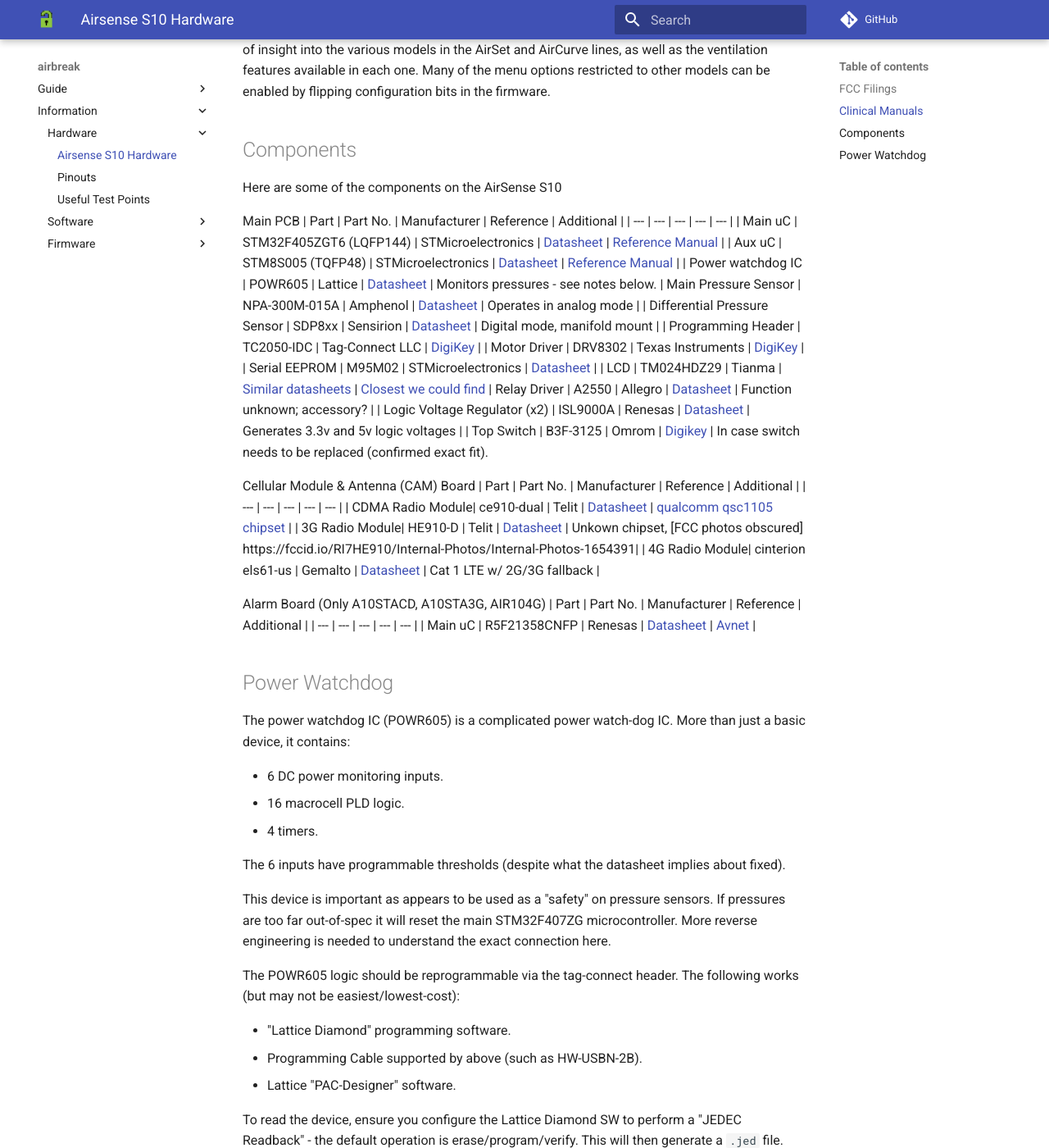
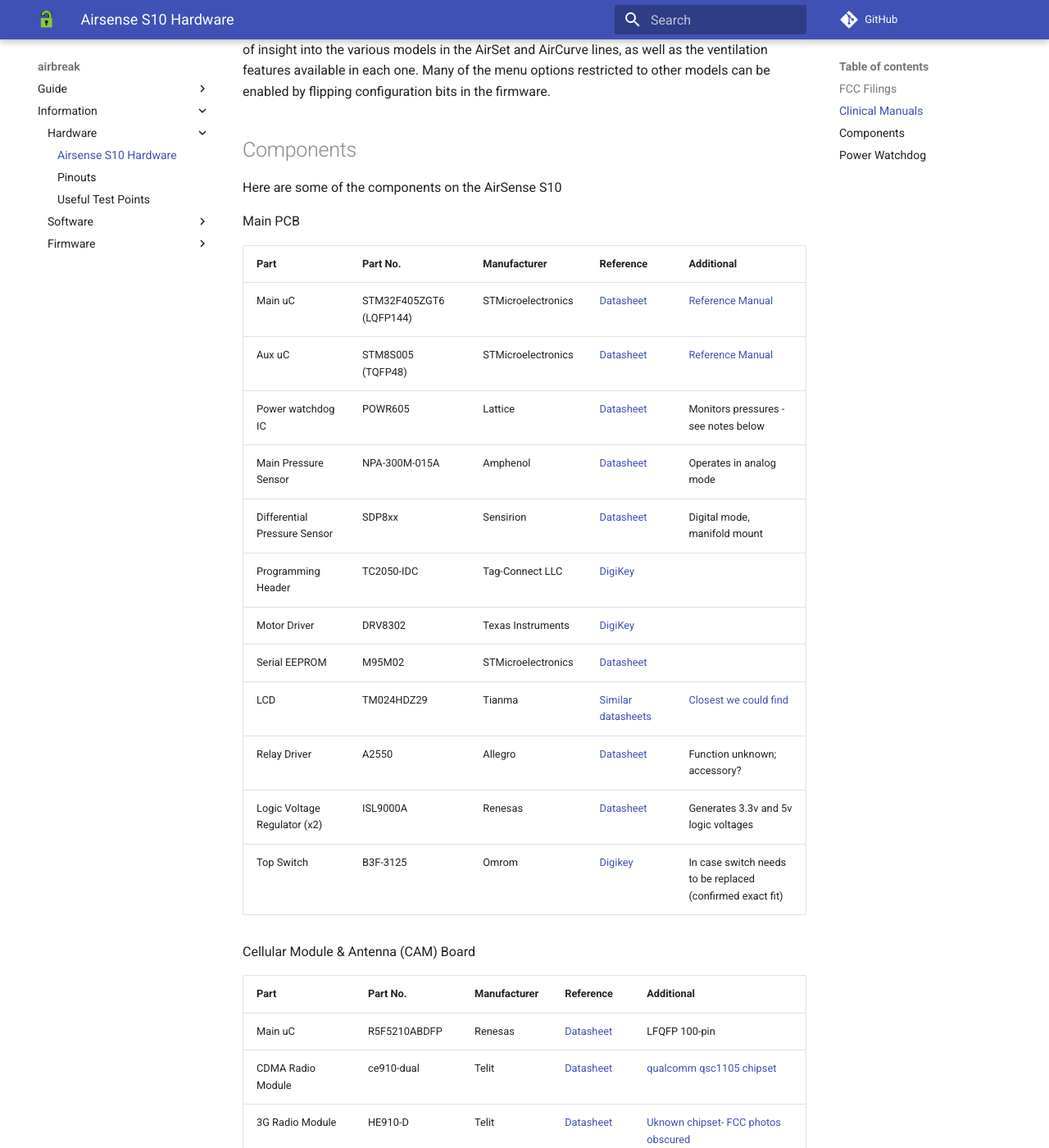
Before and after one commit to osresearch/airbreak, an MkDocs documentation site: the page built from docs/info/hardware.md, in a window 1280 px wide and 1400 px high, scrolled down 509 px. Shown: the whole window at 82% size. Built offline with MkDocs 1.6.1 and Material for MkDocs 9.7.7, drawn with Linux system fonts in a browser that asks for light colours; comment, search, counter and statistics services are not loaded; some of the changed text lies outside the part shown.

Commit message:
Update hardware.md
Updated for LCD datasheet, MCU for CAM board

```diff
--- a/docs/info/hardware.md
+++ b/docs/info/hardware.md
@@ -26,29 +26,33 @@
 Here are some of the components on the AirSense S10
 
 Main PCB
+
 | Part  		| Part No. | Manufacturer | Reference | Additional |
 | ---			| --- | --- | --- | --- |
 | Main uC		| STM32F405ZGT6 (LQFP144) | STMicroelectronics | [Datasheet](https://www.st.com/resource/en/datasheet/stm32f405zg.pdf) | [Reference Manual](https://www.st.com/resource/en/reference_manual/cd00190271-stm8s-series-and-stm8af-series-8bit-microcontrollers-stmicroelectronics.pdf) |
-| Aux uC		| STM8S005 (TQFP48) |  STMicroelectronics | [Datasheet](https://www.st.com/content/ccc/resource/technical/document/datasheet/21/5a/57/8b/f4/49/4a/12/DM00037613.pdf/files/DM00037613.pdf/jcr:content/translations/en.DM00037613.pdf)  | [Reference Manual](https://www.st.com/resource/en/reference_manual/cd00190271-stm8s-series-and-stm8af-series-8bit-microcontrollers-stmicroelectronics.pdf)   |
-| Power watchdog IC	| POWR605  | Lattice | [Datasheet](http://www.latticesemi.com/~/media/LatticeSemi/Documents/DataSheets/ProcessorPM-POWR605DataSheet.pdf) | Monitors pressures - see notes below.
+| Aux uC		| STM8S005 (TQFP48) |  STMicroelectronics | [Datasheet](https://www.st.com/content/ccc/resource/technical/document/datasheet/21/5a/57/8b/f4/49/4a/12/DM00037613.pdf/files/DM00037613.pdf/jcr:content/translations/en.DM00037613.pdf)  | [Reference Manual](https://www.st.com/resource/en/reference_manual/cd00190271-stm8s-series-and-stm8af-series-8bit-microcontrollers-stmicroelectronics.pdf) |
+| Power watchdog IC	| POWR605  | Lattice | [Datasheet](http://www.latticesemi.com/~/media/LatticeSemi/Documents/DataSheets/ProcessorPM-POWR605DataSheet.pdf) | Monitors pressures - see notes below|
 | Main Pressure Sensor  | NPA-300M-015A | Amphenol | [Datasheet](https://amphenol-sensors.com/en/component/edocman/212-novasensor-npa-surface-mount-pressure-sensors-datasheet/download?Itemid=8429) | Operates in analog mode |
 | Differential Pressure Sensor | SDP8xx | Sensirion | [Datasheet](https://www.sensirion.com/en/about-us/company/technology/cmosens-technology-for-gas-flow/) | Digital mode, manifold mount |
 | Programming Header	| TC2050-IDC | Tag-Connect LLC | [DigiKey](https://www.digikey.com/product-detail/en/tag-connect-llc/TC2050-IDC/TC2050-IDC-ND/2605366) |
 | Motor Driver | DRV8302 | Texas Instruments | [DigiKey](https://www.digikey.com/product-detail/en/tag-connect-llc/TC2050-IDC/TC2050-IDC-ND/2605366) |
 | Serial EEPROM | M95M02 | STMicroelectronics | [Datasheet](https://www.st.com/resource/en/datasheet/m95m02-dr.pdf) |
-| LCD | TM024HDZ29 | Tianma | [Similar datasheets](https://www.beyondinfinite.com/product/lcd/tianma_lcd_display.html) | [Closest we could find](https://www.beyondinfinite.com/lcd/Library/Tianma/TM024HDZ73.pdf)
+| LCD | TM024HDZ29 | Tianma | [Similar datasheets](https://www.beyondinfinite.com/product/lcd/tianma_lcd_display.html) | [Closest we could find](https://z3d9b7u8.stackpathcdn.com/pdf-down/T/M/0/TM024HDH30-01-Tianma.pdf)|
 | Relay Driver | A2550 | Allegro | [Datasheet](https://www.allegromicro.com/~/media/Files/Datasheets/A2550-Datasheet.ashx) | Function unknown; accessory? |
 | Logic Voltage Regulator (x2) | ISL9000A | Renesas | [Datasheet](https://www.mouser.ca/datasheet/2/698/isl9000a-1529533.pdf) | Generates 3.3v and 5v logic voltages |
-| Top Switch | B3F-3125 | Omrom | [Digikey](https://www.digikey.com/product-detail/en/omron-electronics-inc-emc-div/B3F-3125/SW851-ND/368368) | In case switch needs to be replaced (confirmed exact fit).
+| Top Switch | B3F-3125 | Omrom | [Digikey](https://www.digikey.com/product-detail/en/omron-electronics-inc-emc-div/B3F-3125/SW851-ND/368368) | In case switch needs to be replaced (confirmed exact fit)|
 
 Cellular Module & Antenna (CAM) Board
+
 | Part  		| Part No. | Manufacturer | Reference | Additional |
 | ---			| --- | --- | --- | --- |
+| Main uC		| R5F5210ABDFP | Renesas | [Datasheet](https://www.renesas.com/eu/en/doc/products/mpumcu/doc/rx_family/r01ds0041ej0150_rx210.pdf) | LFQFP 100-pin |
 | CDMA Radio Module| ce910-dual | Telit | [Datasheet](https://static6.arrow.com/aropdfconversion/1e95506f859937cecfcd3d7fd07cc25d6eab906d/telit_ce910-dual_datasheet.pdf) | [qualcomm qsc1105 chipset](https://fccid.io/RI7CE910-DUAL/Internal-Photos/Internal-Photos-1760716) |
-| 3G Radio Module| HE910-D | Telit | [Datasheet](hhttps://www.telit.com/wp-content/uploads/2017/09/160229_DS_HE910.pdf) | Unkown chipset, [FCC photos obscured] https://fccid.io/RI7HE910/Internal-Photos/Internal-Photos-1654391|
+| 3G Radio Module| HE910-D | Telit | [Datasheet](hhttps://www.telit.com/wp-content/uploads/2017/09/160229_DS_HE910.pdf) | [Uknown chipset- FCC photos obscured](https://fccid.io/RI7HE910/Internal-Photos/Internal-Photos-1654391)|
 | 4G Radio Module| cinterion els61-us | Gemalto | [Datasheet](https://www.gemalto.com/brochures-site/download-site/Documents/M2M_ELS61_datasheet.pdf) | Cat 1 LTE w/ 2G/3G fallback |
 
 Alarm Board (Only A10STACD, A10STA3G, AIR104G)
+
 | Part  		| Part No. | Manufacturer | Reference | Additional |
 | ---			| --- | --- | --- | --- |
 | Main uC		| R5F21358CNFP | Renesas | [Datasheet](https://4donline.ihs.com/images/VipMasterIC/IC/RNCC/RNCCS11762/RNCCS11762-1.pdf) | [Avnet](https://www.avnet.com/shop/emea/products/renesas-electronics/r5f21358cnfp-30-3074457345629542777/) |
```
